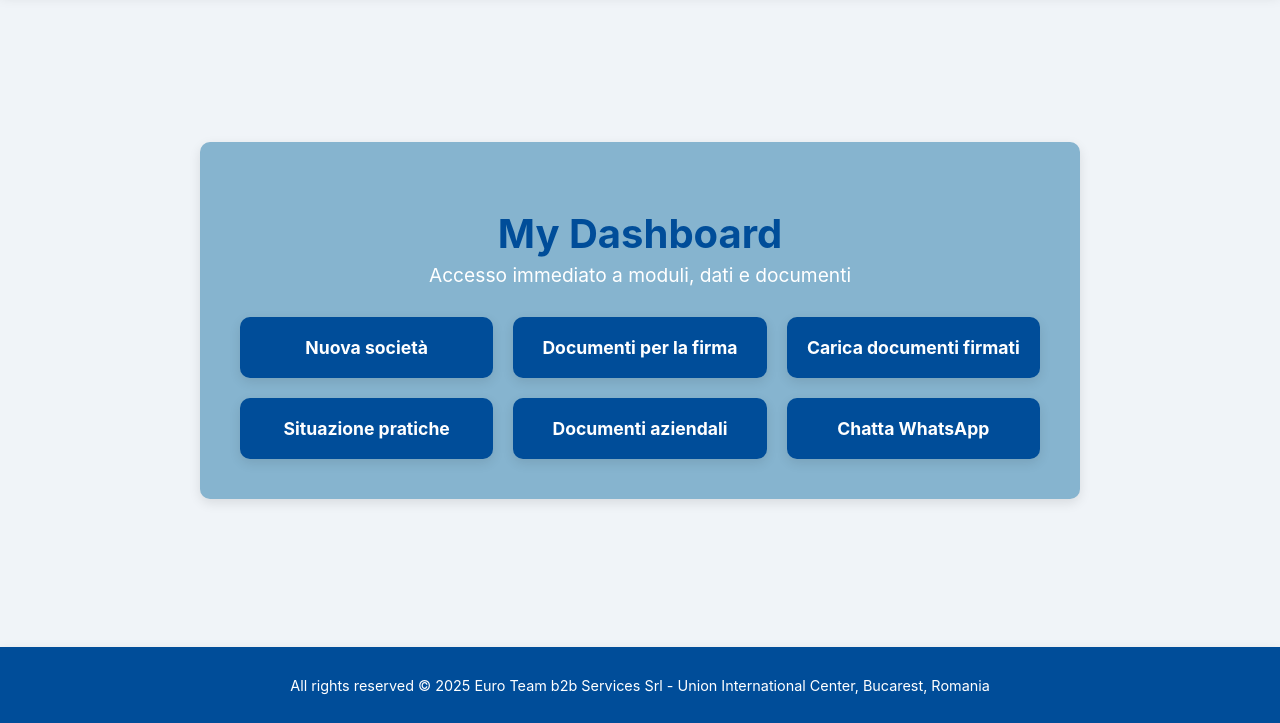
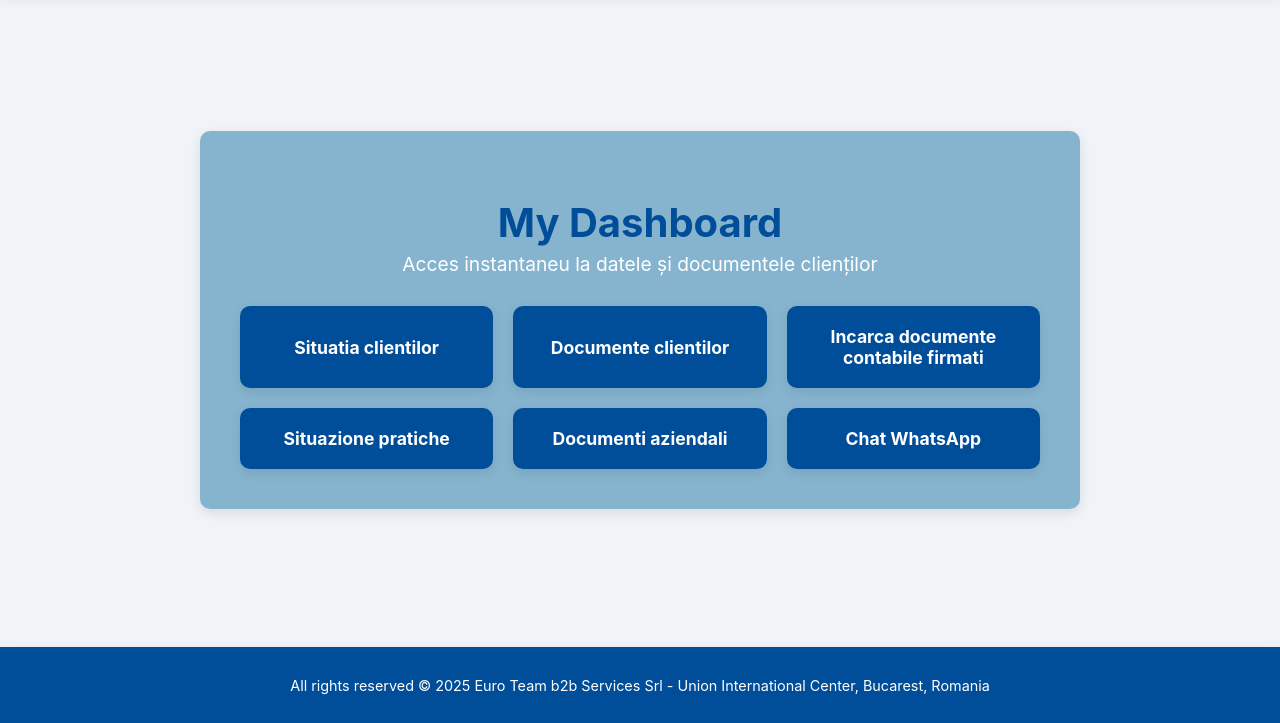
Before and after one commit to euroteamintadv/urgent_dashboard, a plain HTML site: page index.html in a window 1280 px wide. Shown: the part 77-800 px from the top of the page. Drawn offline with Linux system fonts and the light colour scheme.

Commit message:
Update index.html

```diff
--- a/index.html
+++ b/index.html
@@ -158,19 +158,19 @@
     <main class="main-content">
         <div class="dashboard-container">
             <h1>My Dashboard</h1>
-            <p class="subtitle">Accesso immediato a moduli, dati e documenti</p>
+            <p class="subtitle">Acces instantaneu la datele și documentele clienților</p>
 
             <div class="button-grid">
         <a href="https://airtable.com/appIzAO08VV2FW7Ij/pagoBor7N9PmfvFIX/form" target="_blank" class="dashboard-button">
-            <span class="button-text">Nuova società</span>
+            <span class="button-text">Situatia clientilor</span>
         </a>
 
         <a href="https://airtable.com/appIzAO08VV2FW7Ij/shrcFp8Y2HBTPfTdT" target="_blank" class="dashboard-button">
-            <span class="button-text">Documenti per la firma</span>
+            <span class="button-text">Documente clientilor</span>
         </a>
 
         <a href="https://airtable.com/appIzAO08VV2FW7Ij/paglvOTLEL4veqkM0/form" target="_blank" class="dashboard-button">
-                    <span class="button-text">Carica documenti firmati</span>
+                    <span class="button-text">Incarca documente contabile firmati</span>
         </a>
 
         <a href="https://airtable.com/appIzAO08VV2FW7Ij/shr118Emyg2xVRHUN" target="_blank" class="dashboard-button">
@@ -182,7 +182,7 @@
         </a>
 
                 <a href="https://wa.me/message/DYW56OYO557MP1" target="_blank" class="dashboard-button">
-                    <span class="button-text">Chatta WhatsApp</span>
+                    <span class="button-text">Chat WhatsApp</span>
         </a>
 
 
```
